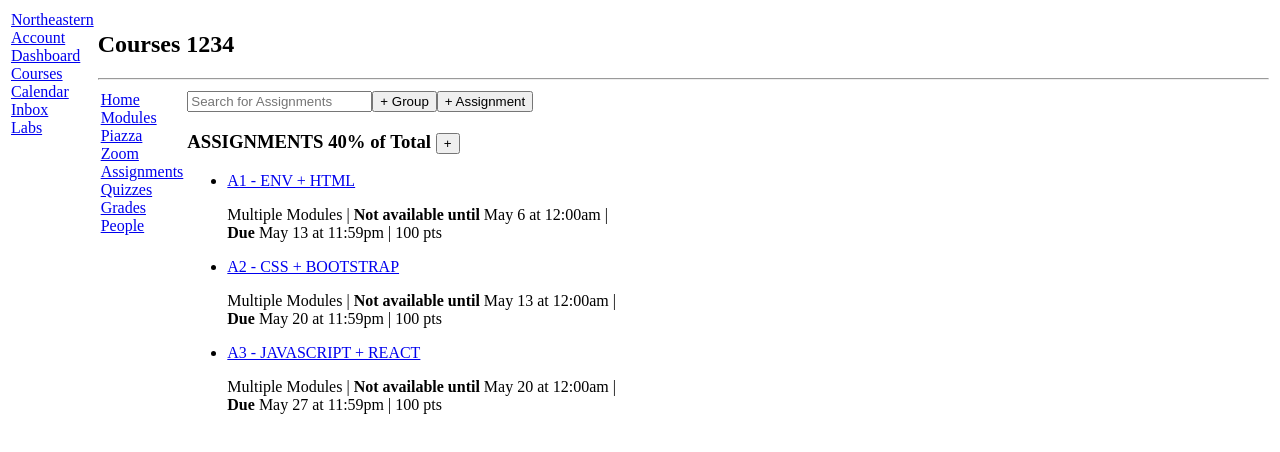
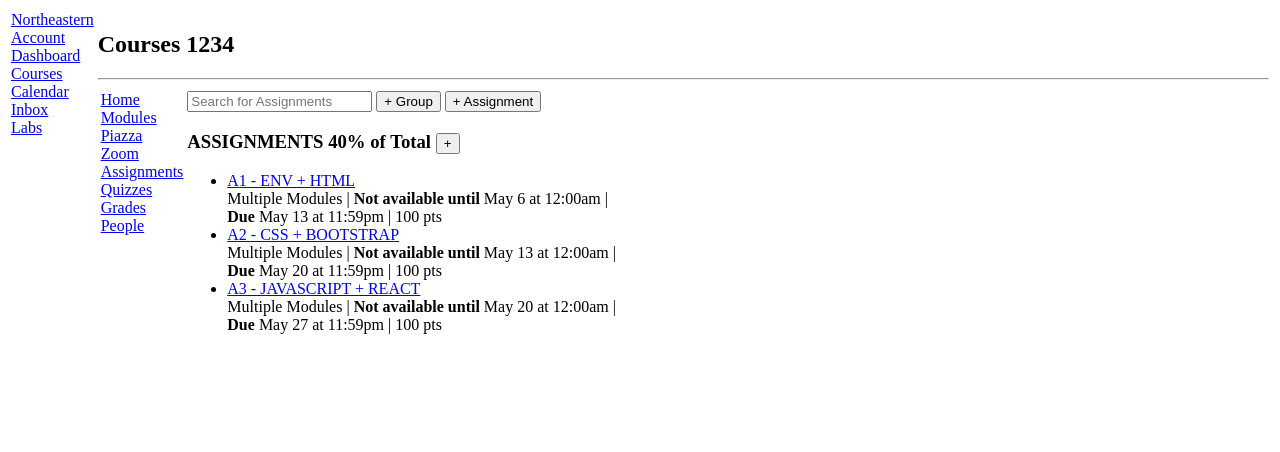
Before and after one commit to karynayen/kanbas-next-js, a Next.js app: page /Courses/1234/Assignments in a window 1280 px wide. Shown: the top 452 px of the page. Built offline with nearby package versions, Linux system fonts and the light colour scheme.

Commit message:
more fixes

```diff
--- a/app/(Kambaz)/Courses/[cid]/Assignments/[aid]/page.tsx
+++ b/app/(Kambaz)/Courses/[cid]/Assignments/[aid]/page.tsx
@@ -14,7 +14,7 @@ export default function AssignmentEditor() {
                 <label htmlFor="wd-points">Points</label>
               </td>
               <td>
-                <input id="wd-points" defaultValue={100} />
+                <input id="wd-points" type="number" defaultValue={100} />
               </td>
             </tr>
             <tr>
--- a/app/(Kambaz)/Courses/[cid]/Assignments/page.tsx
+++ b/app/(Kambaz)/Courses/[cid]/Assignments/page.tsx
@@ -1,11 +1,14 @@
 import Link from 'next/link';
+
 
 export default function Assignments() {
     return (
       <div id="wd-assignments">
         <input placeholder="Search for Assignments"
                id="wd-search-assignment" />
+        {" "}
         <button id="wd-add-assignment-group">+ Group</button>
+        {" "}
         <button id="wd-add-assignment">+ Assignment</button>
         <h3 id="wd-assignments-title">
           ASSIGNMENTS 40% of Total <button>+</button>
@@ -15,31 +18,31 @@ export default function Assignments() {
             <Link href="/Courses/1234/Assignments/123" className="wd-assignment-link">
               A1 - ENV + HTML
             </Link>
-            <p>Multiple Modules
+            <div>Multiple Modules
                 | <strong>Not available until</strong> May 6 at 12:00am |
                 <br />
                 <strong>Due</strong> May 13 at 11:59pm |
-                100 pts</p>
+                100 pts</div>
           </li>
           <li className="wd-assignment-list-item">
             <Link href="/Courses/1234/Assignments/123" className="wd-assignment-link">
               A2 - CSS + BOOTSTRAP
             </Link>
-            <p>Multiple Modules
+            <div>Multiple Modules
                 | <strong>Not available until</strong> May 13 at 12:00am |
                 <br />
                 <strong>Due</strong> May 20 at 11:59pm |
-                100 pts</p>
+                100 pts</div>
           </li>
           <li className="wd-assignment-list-item">
             <Link href="/Courses/1234/Assignments/123" className="wd-assignment-link">
               A3 - JAVASCRIPT + REACT
             </Link>
-            <p>Multiple Modules
+            <div>Multiple Modules
                 | <strong>Not available until</strong> May 20 at 12:00am |
                 <br />
                 <strong>Due</strong> May 27 at 11:59pm |
-                100 pts</p>
+                100 pts</div>
           </li>
         </ul>
       </div>
--- a/app/Labs/page.tsx
+++ b/app/Labs/page.tsx
@@ -4,7 +4,7 @@ export default function Labs() {
   return (
     <div id="wd-labs">
       <h1>Labs</h1>
-      <p>Karyna Yen</p>
+      <h2>Karyna Yen - SEC 01</h2>
       <ul>
         <li>
           <Link href="/Labs/Lab1" id="wd-lab1-link">
```
